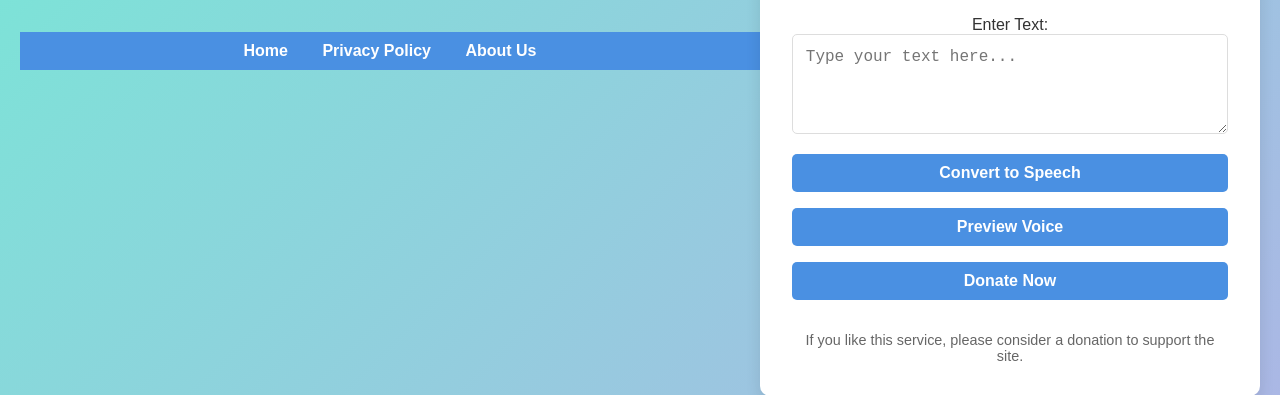
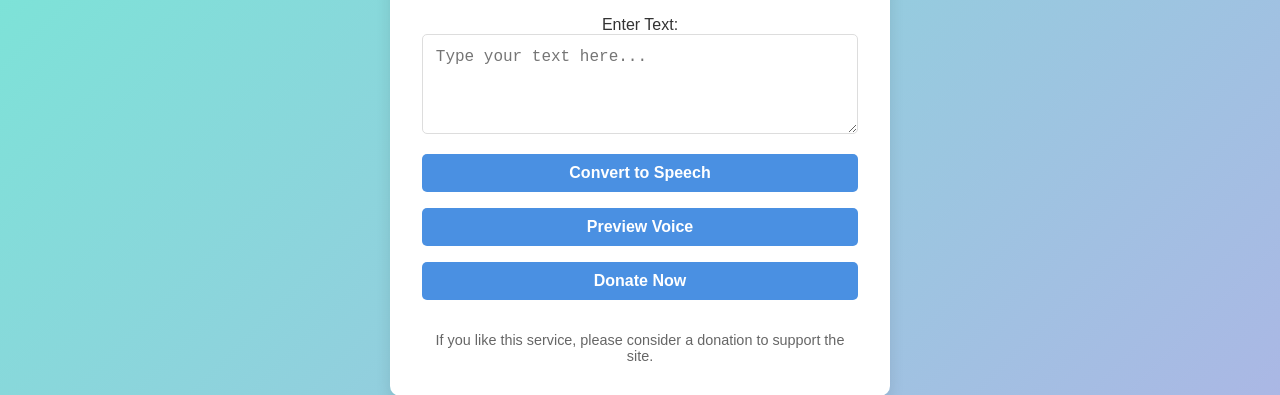
Before and after one commit to obadanaalwehsmba/obadanaalweh, a Flask app: template templates/index.html in a window 1280 px wide. Shown: the part 349-744 px from the top of the page. Run offline with Flask 3, Linux system fonts and the light colour scheme; the template is opened without the code that fills it, so the values that code supplies are empty.

Commit message:
Update index.html

```diff
--- a/templates/index.html
+++ b/templates/index.html
@@ -76,27 +76,6 @@
       text-align: center;
     }
 
-    /* Navigation Bar */
-    nav {
-      width: 100%;
-      background-color: #4a90e2;
-      padding: 10px 0;
-      text-align: center;
-    }
-    nav ul {
-      list-style-type: none;
-      padding: 0;
-    }
-    nav ul li {
-      display: inline;
-      margin: 0 15px;
-    }
-    nav ul li a {
-      color: white;
-      text-decoration: none;
-      font-weight: bold;
-    }
-
     /* Media Query for responsiveness */
     @media (max-width: 768px) {
       .container {
@@ -113,15 +92,6 @@
   </style>
 </head>
 <body>
-  <!-- Navigation Bar -->
-  <nav>
-    <ul>
-      <li><a href="/">Home</a></li>
-      <li><a href="/privacy-policy">Privacy Policy</a></li>
-      <li><a href="/about-us">About Us</a></li>
-    </ul>
-  </nav>
-
   <div class="container">
     <h1>Text to Speech</h1>
     <div class="note">
@@ -177,7 +147,7 @@
     document.getElementById('preview-example').addEventListener('click', function () {
       var language = document.getElementById('language').value;
       var voice = document.getElementById('voice').value;
-      var audio = new Audio(`/generate-audio?language=${encodeURIComponent(language)}&voice=${encodeURIComponent(voice)}`);
+      var audio = new Audio(/generate-audio?language=${encodeURIComponent(language)}&voice=${encodeURIComponent(voice)});
       audio.play();
     });
   </script>
```
